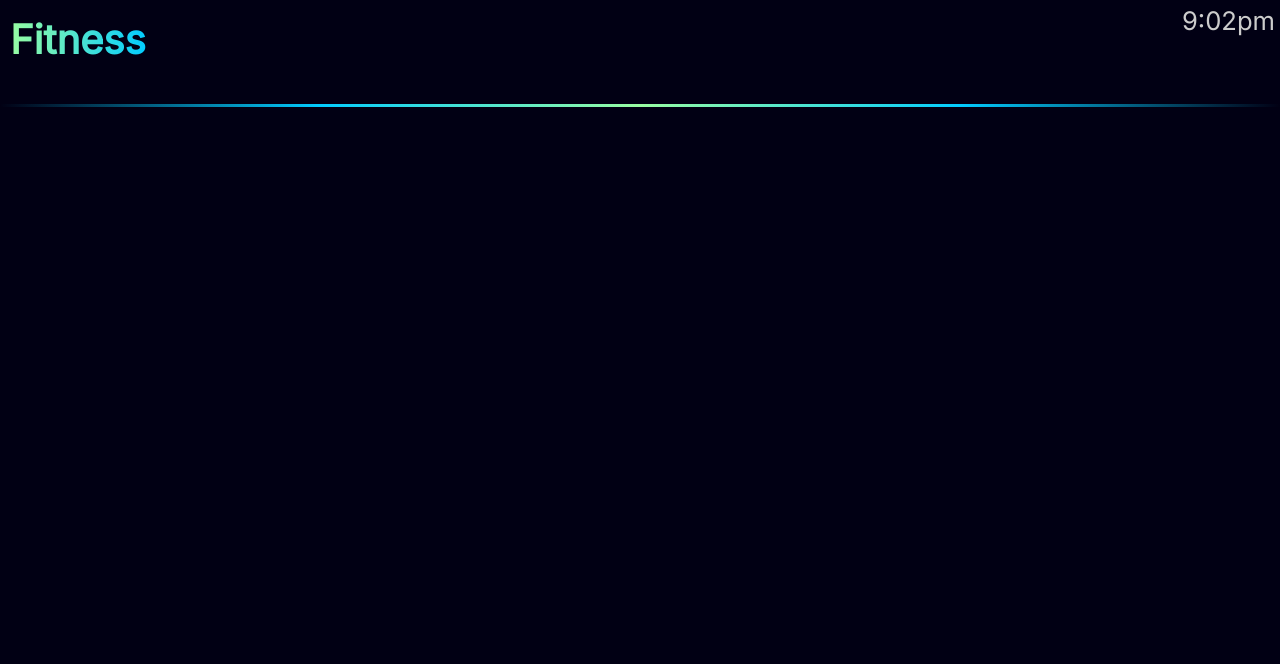
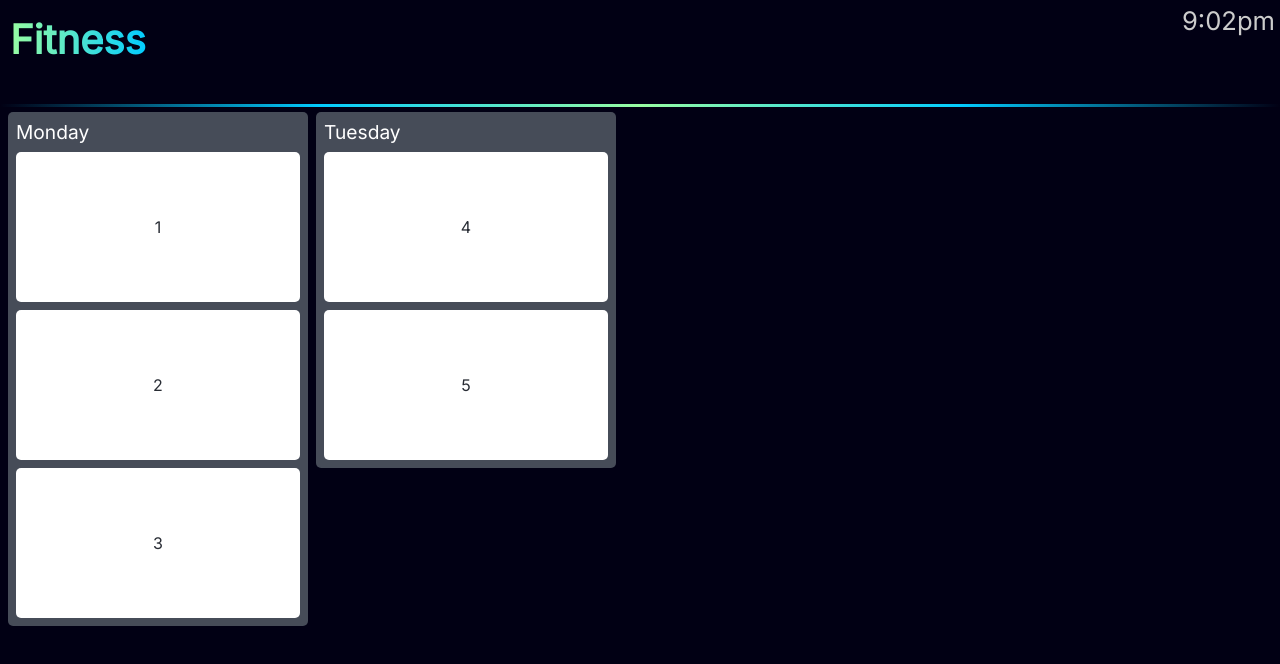
Before and after one commit to VScacchitti/CommunityFitness-project-3, a React (Create React App) app in the folder client/: page /plan in a window 1280 px wide. Shown: the top 664 px of the page. Built offline with nearby package versions, Linux system fonts and the light colour scheme.

Commit message:
add drag and drop

```diff
--- a/client/src/App.css
+++ b/client/src/App.css
@@ -75,7 +75,9 @@ header .logo {
   background: linear-gradient(to right, #99fda2, #016696);
   border: none;
   width: 20vw;
+  max-width: 75px;
   height: 20vw;
+  max-height: 75px;
   border-radius: 15px;
   transition: background 1s ease-out;
 }
@@ -132,3 +134,44 @@ header .logo {
 .login-form #login:active {
   background: #99fda2;
 }
+
+/* dragndrop */
+.drag-n-drop {
+  display: grid;
+  gap: 0.5rem;
+  width: 100%;
+  height: 100%;
+  padding: 0.5rem;
+  grid-template-columns: repeat(auto-fill, 300px);
+  color: white;
+  align-items: start;
+}
+.dnd-day {
+  background-color: #464c58;
+  border-radius: 5px;
+  padding: 0.5rem;
+}
+.dnd-day-title {
+  font-size: 1.2rem;
+  margin-bottom: .5rem;
+}
+.dnd-item {
+  display: flex;
+  justify-content: center;
+  align-items: center;
+  background-color: #fff;
+  color: #282c34;
+  min-height: 150px;
+  border-radius: 5px;
+  font-size: 1rem;
+}
+.dnd-item:not(:last-of-type) {
+  margin-bottom: 0.5rem;
+}
+.dnd-item * {
+  margin: 0;
+}
+/* .current when dragging */
+.current {
+  background-color: #282c34;
+}
--- a/client/src/App.js
+++ b/client/src/App.js
@@ -1,18 +1,35 @@
 import React from "react";
-import { BrowserRouter as Router, Route } from "react-router-dom";
+import { BrowserRouter as Router, Route, Switch } from "react-router-dom";
 import "./App.css";
 import Header from "./components/Header";
 import Home from "./pages/Home";
 import Signup from "./pages/Signup";
 import Login from "./pages/Login";
+import DragNDrop from "./components/DragNDrop";
+
+const data = [
+  { title: "Monday", items: ["1", "2", "3"] },
+  { title: "Tuesday", items: ["4", "5"] },
+];
 
 function App() {
   return (
     <Router>
       <Header />
-      <Route exact path={"/"} component={Home} />
-      <Route exact path={"/signup"} component={Signup} />
-      <Route exact path={"/login"} component={Login} />
+      <Switch>
+        <Route exact path={"/"}>
+          <Home />
+        </Route>
+        <Route exact path={"/signup"}>
+          <Signup />
+        </Route>
+        <Route exact path={"/login"}>
+          <Login />
+        </Route>
+        <Route exact path={"/plan"}>
+          <DragNDrop data={data} />
+        </Route>
+      </Switch>
     </Router>
   );
 }
--- /dev/null
+++ b/client/src/components/DragNDrop.js
@@ -0,0 +1,111 @@
+import React, { useState, useRef } from "react";
+
+function DragNDrop({ data }) {
+  const [list, setList] = useState(data);
+  const [dragging, setDragging] = useState(false);
+
+  const dragItem = useRef();
+  const dragNode = useRef();
+
+  const handleDragStart = (e, params) => {
+    //params are gIndex and iIndex
+    console.log("drag starting", params);
+    //every time we drag we set dragItem to the params
+    dragItem.current = params;
+    //dragNode = the current node that we are dragging
+    dragNode.current = e.target;
+    dragNode.current.addEventListener("dragend", handleDragEnd);
+    //asynchronous, when we start dragging it changes to dark background and keeps white background item
+    setTimeout(() => {
+      setDragging(true);
+    }, 0);
+  };
+
+  const handleDragEnter = (e, params) => {
+    //for scrolling over other items
+    //will fire anytime you drag on top of the other items as well
+    //params are now for the item we are dragging over
+    console.log("entering drag", params);
+    const currentItem = dragItem.current;
+    //if the target item is not the same as the item we're dragging
+    if (e.target !== dragNode.current) {
+      console.log("target not the same");
+      setList((oldList) => {
+        //make a deep copy of oldlist which is just list from line4
+        let newList = JSON.parse(JSON.stringify(oldList));
+        //take the 1 st flip with 2 nd, without removing anything in between 0 (1,0,2)
+        //removing our currently dragged item, [0] will return that item because only 1 in the list
+        newList[params.gIndex].items.splice(
+          params.iIndex,
+          0,
+          newList[currentItem.gIndex].items.splice(currentItem.iIndex, 1)[0]
+        );
+        //currentItem now became the target item so
+        dragItem.current = params;
+        return newList;
+      });
+    }
+  };
+
+  const handleDragEnd = () => {
+    console.log("end dragging");
+    setDragging(false);
+    dragNode.current.removeEventListener("dragend", handleDragEnd);
+    dragItem.current = null;
+    dragNode.current = null;
+  };
+
+  const getStyles = (params) => {
+    //params gIndex and iIndex from dragging? ternary
+    const currentItem = dragItem.current;
+    if (
+      currentItem.gIndex === params.gIndex &&
+      currentItem.iIndex === params.iIndex
+    ) {
+      return "current dnd-item";
+    }
+    //want classes current and dnd-item when dragging true, otherwise just dnd-item
+    return "dnd-item";
+  };
+
+  return (
+
+    <div className="drag-n-drop">
+      {list.map((group, gIndex) => (
+        <div
+          key={group.title}
+          className="dnd-day"
+          //for dragging over empty column:
+          //if we are dragging and positive number of items in a group. 0 would be false.
+          //then we want to handleDragEnter
+          //we don't have an item in this case so we can set default of item Index to 0.
+          onDragEnter={dragging && !group.items.length ? (e) => handleDragEnter(e, {gIndex, iIndex: 0}) : null}
+        >
+          <div className="dnd-day-title">{group.title}</div>
+          {group.items.map((item, iIndex) => (
+            <div
+              draggable
+              onDragStart={(e) => {
+                handleDragStart(e, { gIndex, iIndex });
+              }}
+              onDragEnter={
+                dragging
+                  ? (e) => {
+                      handleDragEnter(e, { gIndex, iIndex });
+                    }
+                  : null
+              }
+              //can't use onDragEnd bc unpredicted behavior and could break things
+              key={item}
+              className={dragging ? getStyles({ gIndex, iIndex }) : "dnd-item"}
+            >
+              {item}
+            </div>
+          ))}
+        </div>
+      ))}
+    </div>
+  );
+}
+
+export default DragNDrop;
--- a/package.json
+++ b/package.json
@@ -22,6 +22,7 @@
     "express": "^4.16.3",
     "if-env": "^1.0.4",
     "mongoose": "^5.11.10",
+    "react-dnd": "^11.1.3",
     "react-router-dom": "^5.2.0"
   }
 }
```
Also changed, not shown: 1 other file (tests, documents, lock files or other folders).
